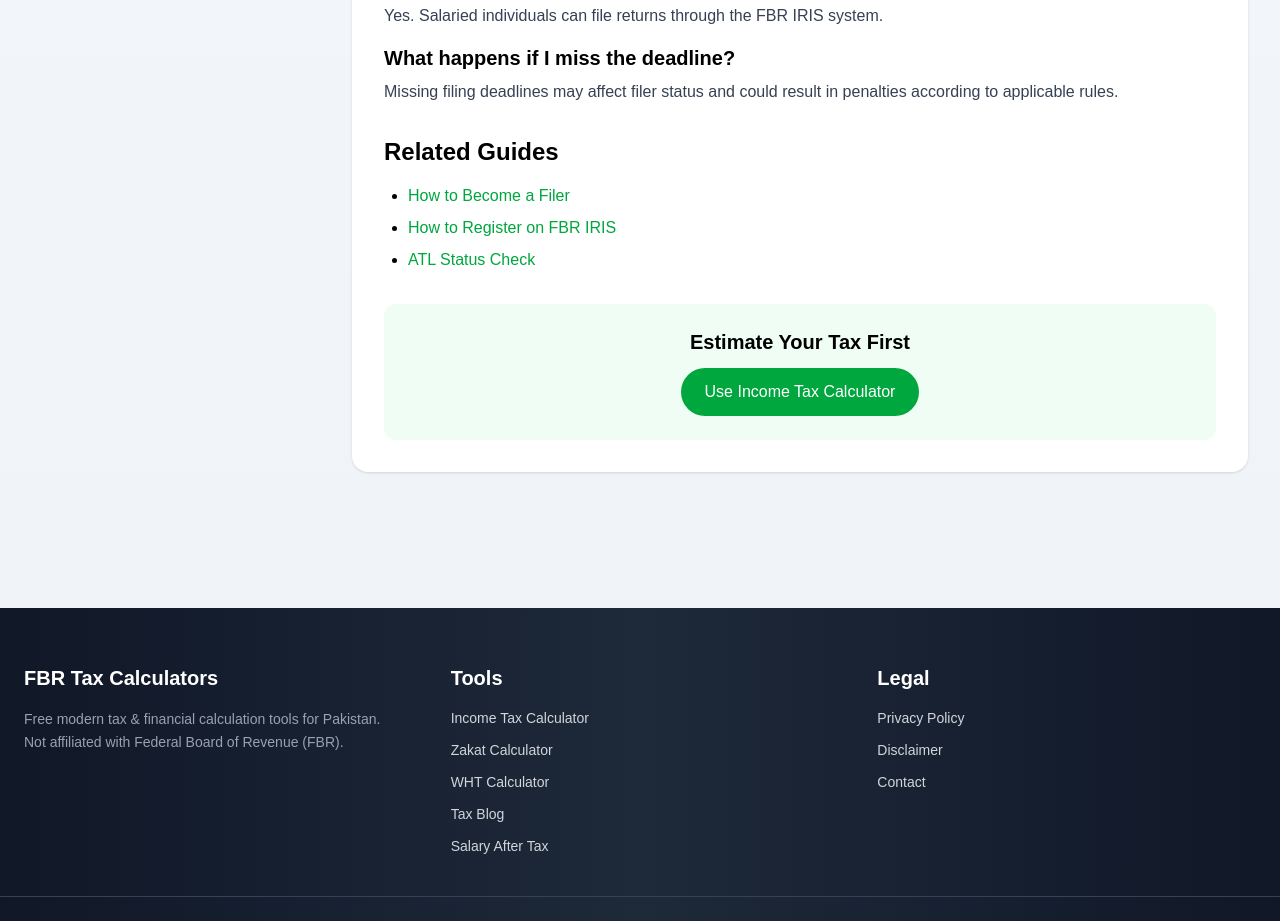
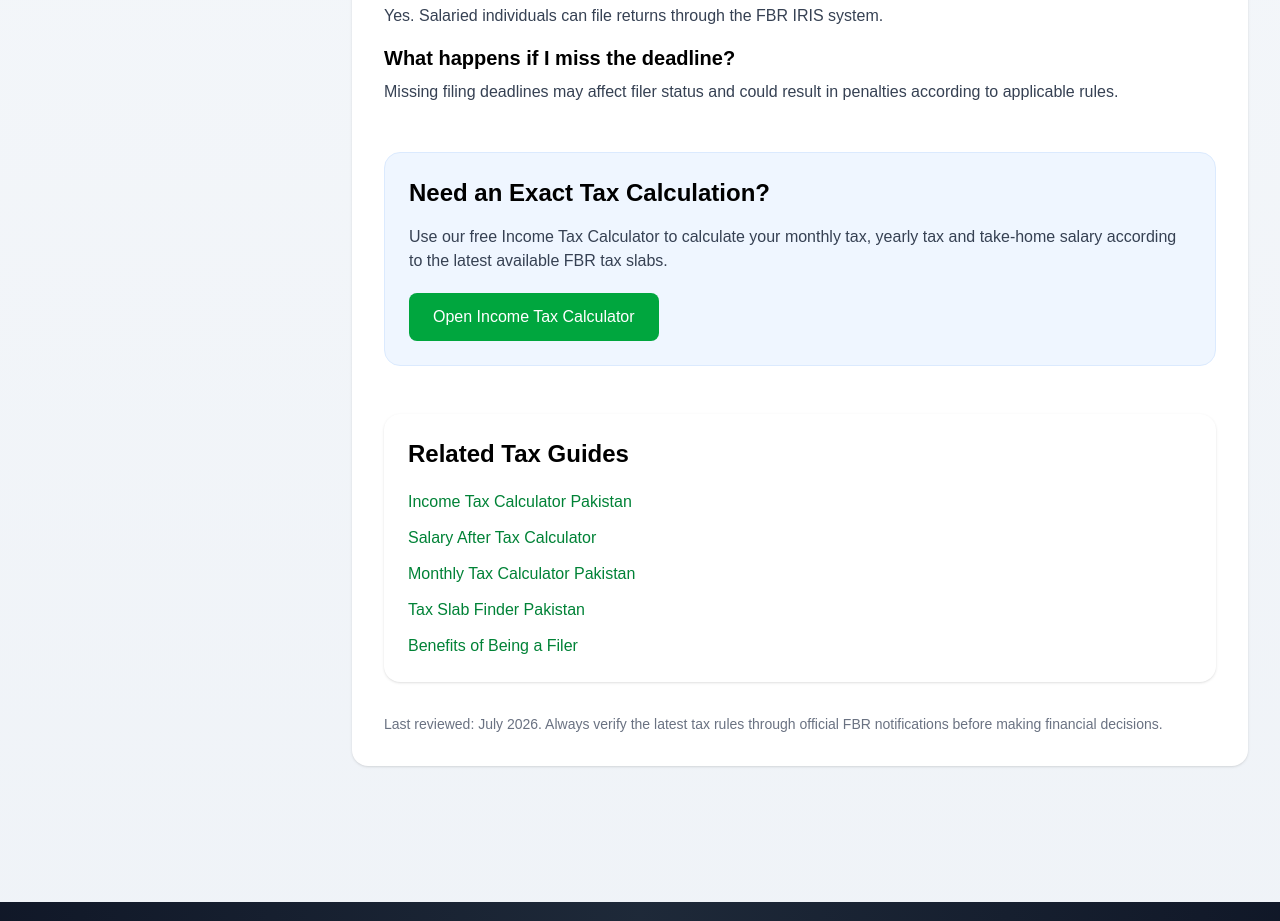
Before and after one commit to muhammadobaid1986/fbrtaxcalculators, a Next.js app: page /how-to-file-tax-return-online-pakistan in a window 1280 px wide. Shown: the part 1420-2341 px from the top of the page. Built offline with nearby package versions, Linux system fonts and the light colour scheme.

Commit message:
use reusable guide footer across guides

```diff
--- a/app/how-to-file-tax-return-online-pakistan/page.tsx
+++ b/app/how-to-file-tax-return-online-pakistan/page.tsx
@@ -1,3 +1,4 @@
+import GuideFooter from "../../components/GuideFooter";
 export const metadata = {
   title: "How to File Tax Return Online in Pakistan (2025 Guide)",
   description:
@@ -113,44 +114,7 @@ export default function Page() {
         penalties according to applicable rules.
       </p>
 
-      <div className="mt-8">
-        <h2 className="text-2xl font-bold mb-4">
-          Related Guides
-        </h2>
-
-        <ul className="list-disc pl-6 space-y-2">
-          <li>
-            <a href="/how-to-become-a-filer" className="text-green-600">
-              How to Become a Filer
-            </a>
-          </li>
-
-          <li>
-            <a href="/how-to-register-on-fbr-iris" className="text-green-600">
-              How to Register on FBR IRIS
-            </a>
-          </li>
-
-          <li>
-            <a href="/atl-status-check-pakistan" className="text-green-600">
-              ATL Status Check
-            </a>
-          </li>
-        </ul>
-      </div>
-
-      <div className="mt-8 p-6 bg-green-50 rounded-xl text-center">
-        <h3 className="text-xl font-semibold mb-3">
-          Estimate Your Tax First
-        </h3>
-
-        <a
-          href="/"
-          className="inline-block px-6 py-3 bg-green-600 text-white rounded-full hover:bg-green-700 transition"
-        >
-          Use Income Tax Calculator
-        </a>
-      </div>
+      <GuideFooter />
 
     </div>
   );
```
